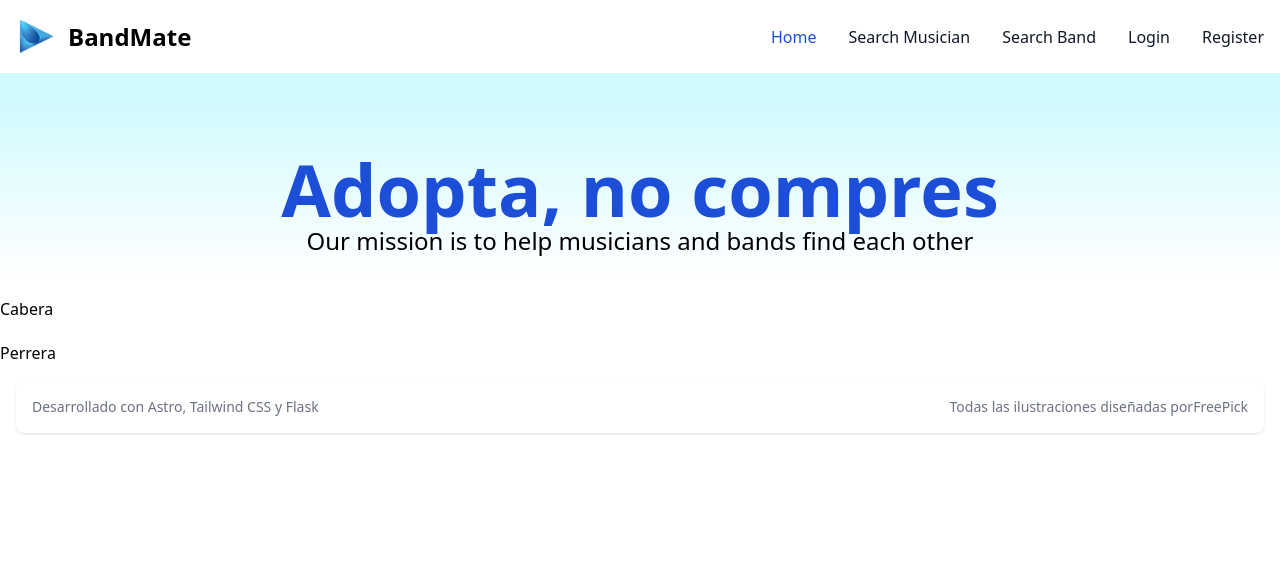
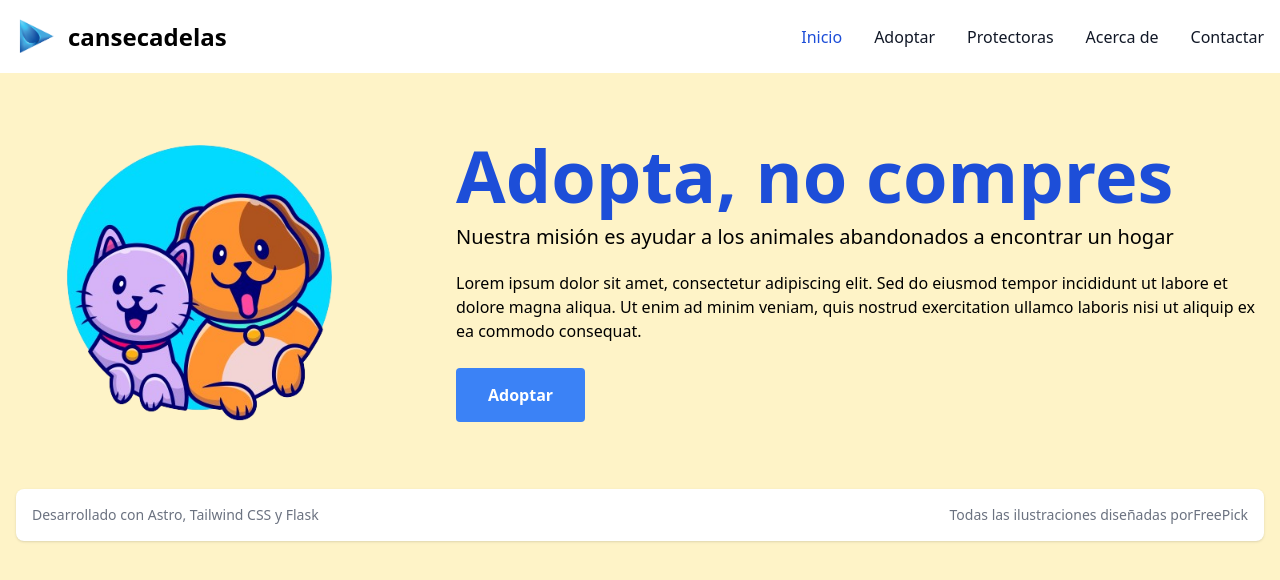
Before and after one commit to ppitacaneiro/cansecadelas_app, an Astro site: page / in a window 1280 px wide. Built offline with nearby package versions, Linux system fonts and the light colour scheme; Astro itself is replaced by a stand-in of ours.

Commit message:
header implemented in index

```diff
--- a/src/components/Navbar.astro
+++ b/src/components/Navbar.astro
@@ -21,7 +21,7 @@ if (!images[imagePath]) throw new Error(`"${imagePath}" does not exist in glob:
             href="#"
             class="flex items-center space-x-3 rtl:space-x-reverse">
             <Image src={images[imagePath]()} alt={altText} width={40} height={40}/>
-            <span class="self-center text-2xl font-semibold whitespace-nowrap dark:text-white">BandMate</span>
+            <span class="self-center text-2xl font-semibold whitespace-nowrap dark:text-white">cansecadelas</span>
         </a>
         <button
             data-collapse-toggle="navbar-default"
@@ -54,35 +54,35 @@ if (!images[imagePath]) throw new Error(`"${imagePath}" does not exist in glob:
                         href="#"
                         class="block py-2 px-3 text-white bg-blue-700 rounded md:bg-transparent md:text-blue-700 md:p-0 dark:text-white md:dark:text-blue-500"
                         aria-current="page">
-                        Home
+                        Inicio
                     </a>
                 </li>
                 <li>
                     <a
                         href="#"
                         class="block py-2 px-3 text-gray-900 rounded hover:bg-gray-100 md:hover:bg-transparent md:border-0 md:hover:text-blue-700 md:p-0 dark:text-white md:dark:hover:text-blue-500 dark:hover:bg-gray-700 dark:hover:text-white md:dark:hover:bg-transparent">
-                        Search Musician
+                        Adoptar
                     </a>
                 </li>
                 <li>
                     <a
                         href="#"
                         class="block py-2 px-3 text-gray-900 rounded hover:bg-gray-100 md:hover:bg-transparent md:border-0 md:hover:text-blue-700 md:p-0 dark:text-white md:dark:hover:text-blue-500 dark:hover:bg-gray-700 dark:hover:text-white md:dark:hover:bg-transparent">
-                        Search Band
+                        Protectoras
                     </a>
                 </li>
                 <li>
                     <a
                         href="/signin"
                         class="block py-2 px-3 text-gray-900 rounded hover:bg-gray-100 md:hover:bg-transparent md:border-0 md:hover:text-blue-700 md:p-0 dark:text-white md:dark:hover:text-blue-500 dark:hover:bg-gray-700 dark:hover:text-white md:dark:hover:bg-transparent">
-                        Login
+                        Acerca de
                     </a>
                 </li>
                 <li>
                     <a
                         href="/register"
                         class="block py-2 px-3 text-gray-900 rounded hover:bg-gray-100 md:hover:bg-transparent md:border-0 md:hover:text-blue-700 md:p-0 dark:text-white md:dark:hover:text-blue-500 dark:hover:bg-gray-700 dark:hover:text-white md:dark:hover:bg-transparent">
-                        Register
+                        Contactar
                     </a>
                 </li>
             </ul>
--- a/src/layouts/Layout.astro
+++ b/src/layouts/Layout.astro
@@ -13,7 +13,7 @@ const { pageTitle } = Astro.props;
 		<meta name="generator" content={Astro.generator} />
 		<title>{pageTitle}</title>
 	</head>
-	<body>
+	<body class="bg-amber-100">
         <NavBar imagePath="/src/assets/images/logo.png" altText='BandMate Logo'/>
         <slot />
 		<Footer />
--- a/src/pages/index.astro
+++ b/src/pages/index.astro
@@ -1,20 +1,29 @@
 ---
 import BaseLayout from '../layouts/Layout.astro';
+import { Image } from 'astro:assets';
+
+const imagePath = '/src/assets/images/pets_adopt_header.png';
+const images = import.meta.glob<{ default: ImageMetadata }>('/src/assets/images/*.{jpeg,jpg,png,gif}')
+
+if (!images[imagePath]) throw new Error(`"${imagePath}" does not exist in glob: "src/assets/images/*.{jpeg,jpg,png,gif}"`);
 ---
 
 <BaseLayout title="cansecadelas.org">
 	<div class="w-full mx-auto max-w-screen-xl">
-		<div class="bg-gradient-to-b from-cyan-100 from-10% to-transparent">
-			<div class="pt-20 pb-5">
-				<h1 class="lg:text-7xl text-5xl text-blue-700 font-bold text-center">Adopta, no compres</h1>
-				<h2 class="text-center lg:text-2xl text-xl">Our mission is to help musicians and bands find each other</h2>
+		<div class="grid grid-cols-3 gap-4">
+			<div class="col-span-1">
+				<Image src={images[imagePath]()} alt="" width={400}/>
 			</div>
-		</div>
-		<div class="grid grid-cols-1 gap-4 md:grid-cols-1 lg:grid-cols-4 mt-5 place-content-center">
-			Cabera
-		</div>
-		<div class="grid grid-cols-1 gap-4 md:grid-cols-1 lg:grid-cols-2 mt-5 place-content-center">
-			Perrera
+			<div class="col-span-2 flex justify-center items-center h-full p-6">
+				<div class="text-left">
+				  <h1 class="lg:text-7xl text-5xl text-blue-700 font-bold">Adopta, no compres</h1>
+				  <h2 class="lg:text-1xl text-xl mt-3">Nuestra misión es ayudar a los animales abandonados a encontrar un hogar</h2>
+				  <p class="mt-5">Lorem ipsum dolor sit amet, consectetur adipiscing elit. Sed do eiusmod tempor incididunt ut labore et dolore magna aliqua. Ut enim ad minim veniam, quis nostrud exercitation ullamco laboris nisi ut aliquip ex ea commodo consequat.</p>
+				  <div class="mt-10">
+				  	<a href="/adoptar" class="bg-blue-500 hover:bg-blue-700 text-white font-bold py-4 px-8 rounded">Adoptar</a>
+				  </div>
+				</div>
+			</div>
 		</div>
 	</div>
 </BaseLayout>
```
Also changed, not shown: src/assets/images/pets_adopt_header.png (added).
